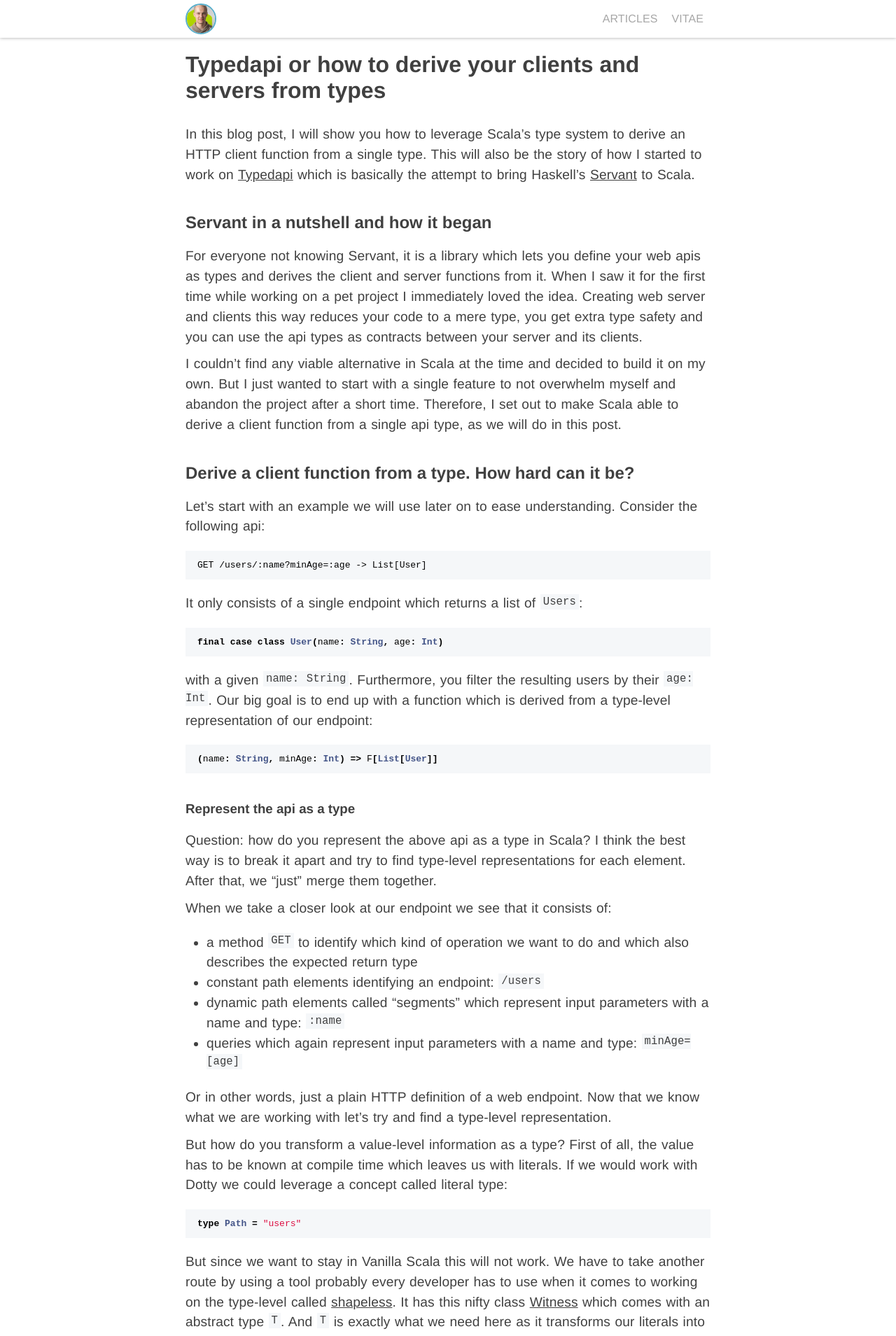
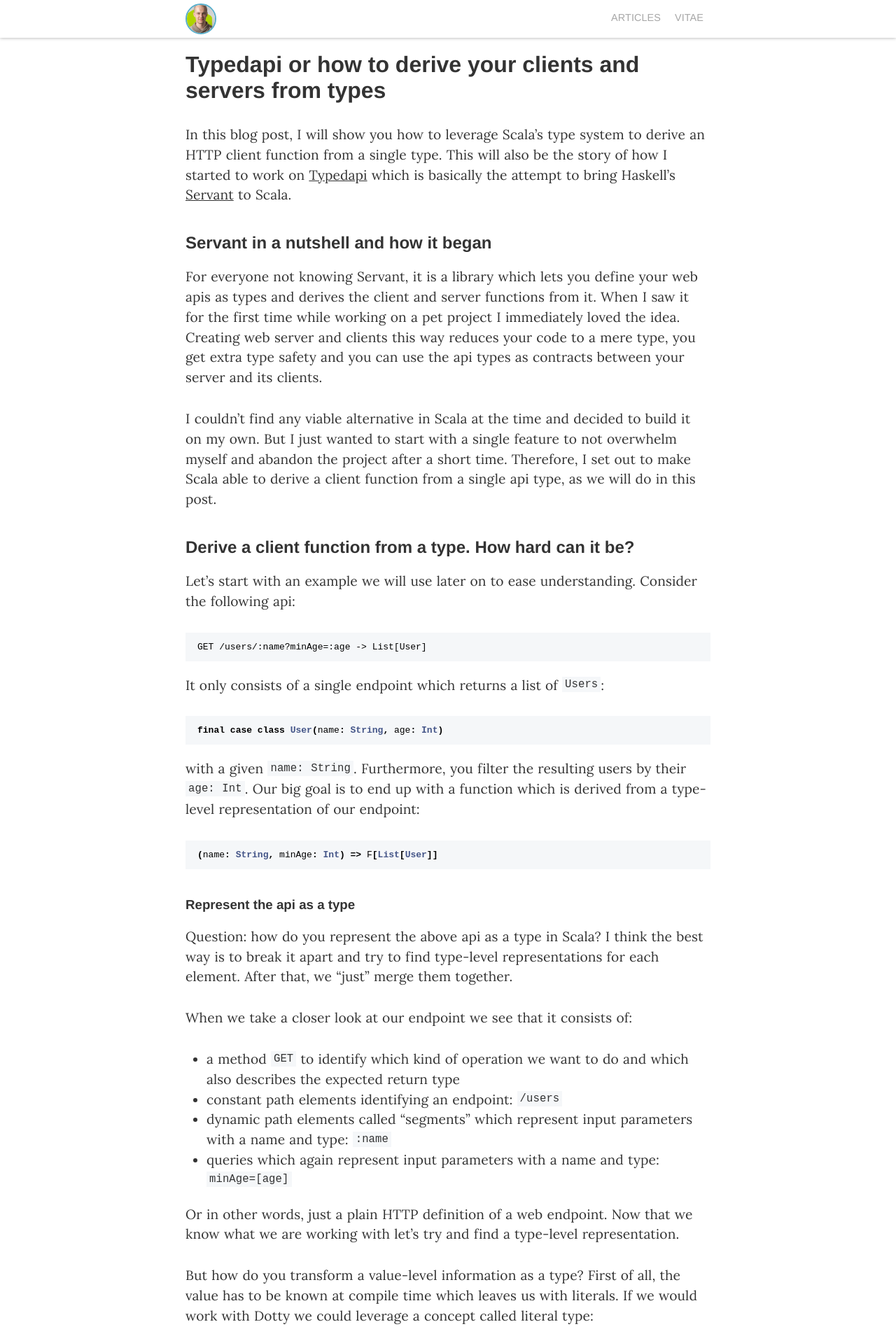
Before and after one commit to pheymann/paulheymann-website, a Jekyll site: the page built from _posts/2018-06-15-typedapi.md, in a window 1280 px wide. Shown: the top 1909 px of the page at 70% size. Built offline with Jekyll 4.4.1, drawn with Linux system fonts in a browser that asks for light colours; nearby versions of some CDN libraries.

Commit message:
final style adjustments

```diff
--- a/_layouts/basic.html
+++ b/_layouts/basic.html
@@ -6,6 +6,7 @@
 
     <link rel="stylesheet" type="text/css" href="{{site.baseurl}}/assets/css/index.css">
     <link rel="stylesheet" href="https://use.fontawesome.com/releases/v5.8.2/css/all.css" integrity="sha384-oS3vJWv+0UjzBfQzYUhtDYW+Pj2yciDJxpsK1OYPAYjqT085Qq/1cq5FLXAZQ7Ay" crossorigin="anonymous">
+    <link rel="stylesheet" href="https://fonts.googleapis.com/css?family=Lora">
 
     {%- if page.head_title -%}
       <title>{{ page.head_title }}</title>
--- a/_sass/articles.scss
+++ b/_sass/articles.scss
@@ -8,6 +8,7 @@
             text-decoration: none;
             font-size: $h2-font-size;
             font-weight: bold;
+            font-family: $header-font-family;
         }
 
         .post-date {
--- a/_sass/basic.scss
+++ b/_sass/basic.scss
@@ -49,9 +49,11 @@ header {
             margin: 10px 10px 0 10px;
 
             a {
-                font-weight: lighter;
+                font-weight: normal;
                 text-decoration: none;
                 color: $text-light-color;
+                font-family: $header-font-family;
+                font-size: 0.9em;
             }
         }
     }
@@ -116,7 +118,7 @@ a {
 }
 
 p {
-    margin: 10px 0 10px 0;
+    margin: 10px 0 30px 0;
 }
 
 code,
--- a/_sass/typography.scss
+++ b/_sass/typography.scss
@@ -1,13 +1,13 @@
 @import 'simple-grid';
 
 $header-font-family: "Helvetica", sans-serif;
-$content-font-family: "Helvetica", sans-serif;
+$content-font-family: "Lora", "Georgia", serif;
 
 $bg-color: rgb(255, 255, 255);
 $bg-medium-color: rgba(226, 226, 226, 0.5);
 $bg-light-color: rgba(226, 226, 226, 0.3);
 
-$text-color: rgba(0, 0, 0, 0.75);
+$text-color: rgba(0, 0, 0, 0.8);
 $text-light-color: rgb(167, 167, 167);
 
 %common-text-styling {
@@ -74,6 +74,6 @@ a {
     p,
     li,
     a {
-        font-size: 1.0em;
+        font-size: 1em;
     }
 }
```
